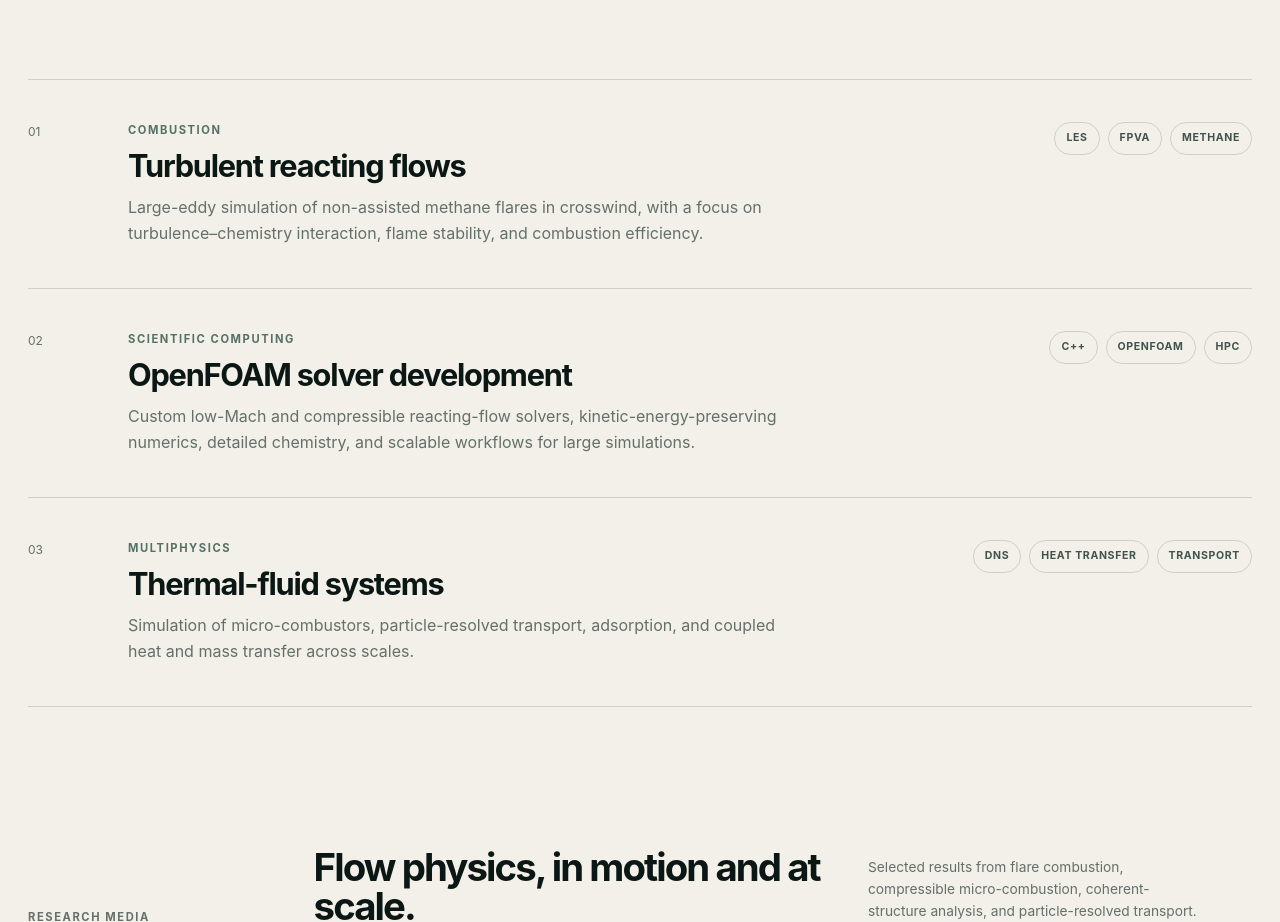
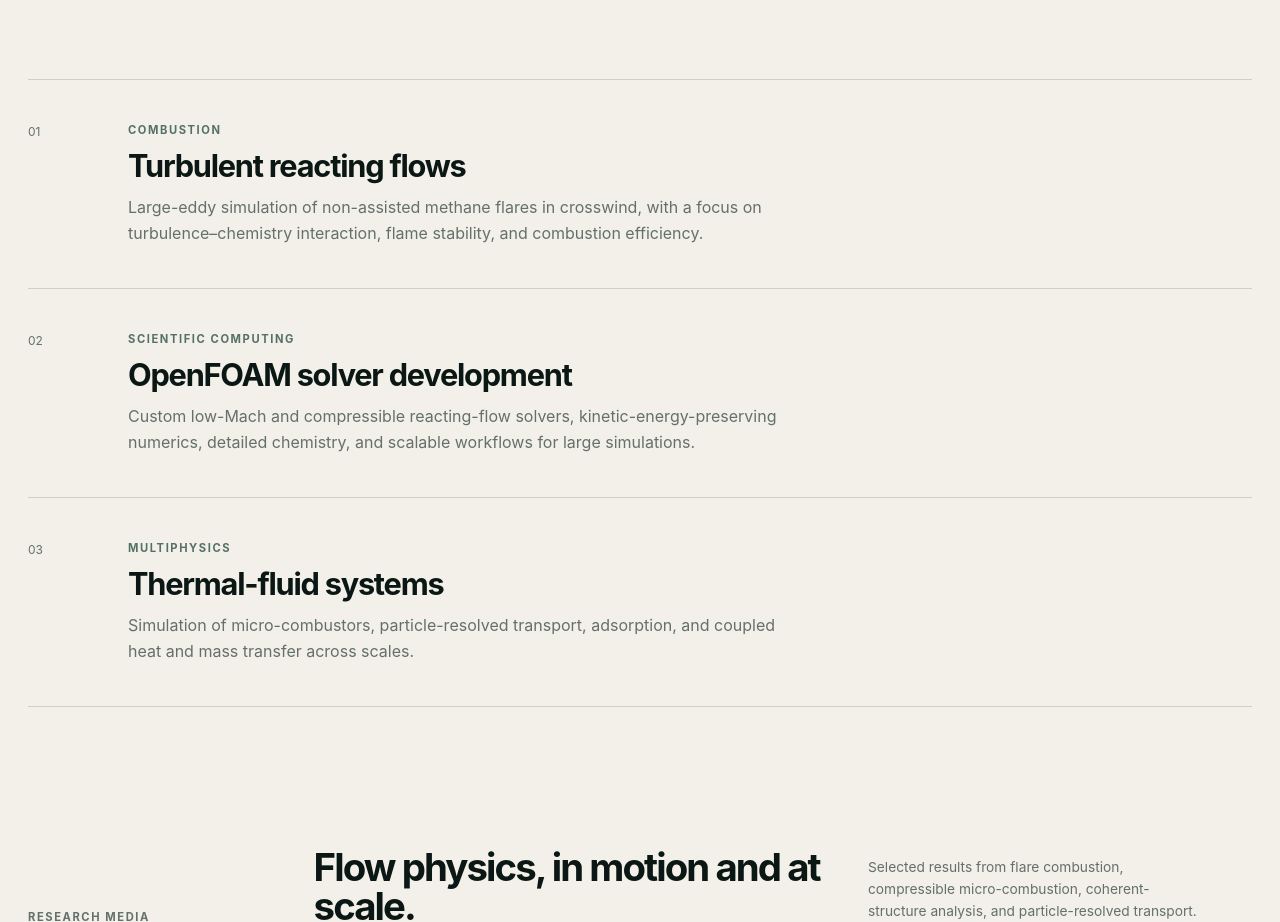
Before and after one commit to AshrayMohit/AshrayMohit.github.io, a website built with Vite: page index.html in a window 1280 px wide. Shown: the part 1300-2222 px from the top of the page. Built offline with nearby package versions, Linux system fonts and the light colour scheme.

Commit message:
Update index.html
Removed small boxes

```diff
--- a/index.html
+++ b/index.html
@@ -81,9 +81,6 @@
             <h3>Turbulent reacting flows</h3>
             <p>Large-eddy simulation of non-assisted methane flares in crosswind, with a focus on turbulence–chemistry interaction, flame stability, and combustion efficiency.</p>
           </div>
-          <div class="research-tags" aria-label="Methods">
-            <span>LES</span><span>FPVA</span><span>Methane</span>
-          </div>
         </article>
 
         <article class="research-item reveal">
@@ -93,9 +90,6 @@
             <h3>OpenFOAM solver development</h3>
             <p>Custom low-Mach and compressible reacting-flow solvers, kinetic-energy-preserving numerics, detailed chemistry, and scalable workflows for large simulations.</p>
           </div>
-          <div class="research-tags" aria-label="Methods">
-            <span>C++</span><span>OpenFOAM</span><span>HPC</span>
-          </div>
         </article>
 
         <article class="research-item reveal">
@@ -104,9 +98,6 @@
             <p class="research-kicker">Multiphysics</p>
             <h3>Thermal-fluid systems</h3>
             <p>Simulation of micro-combustors, particle-resolved transport, adsorption, and coupled heat and mass transfer across scales.</p>
-          </div>
-          <div class="research-tags" aria-label="Methods">
-            <span>DNS</span><span>Heat transfer</span><span>Transport</span>
           </div>
         </article>
       </div>
```
